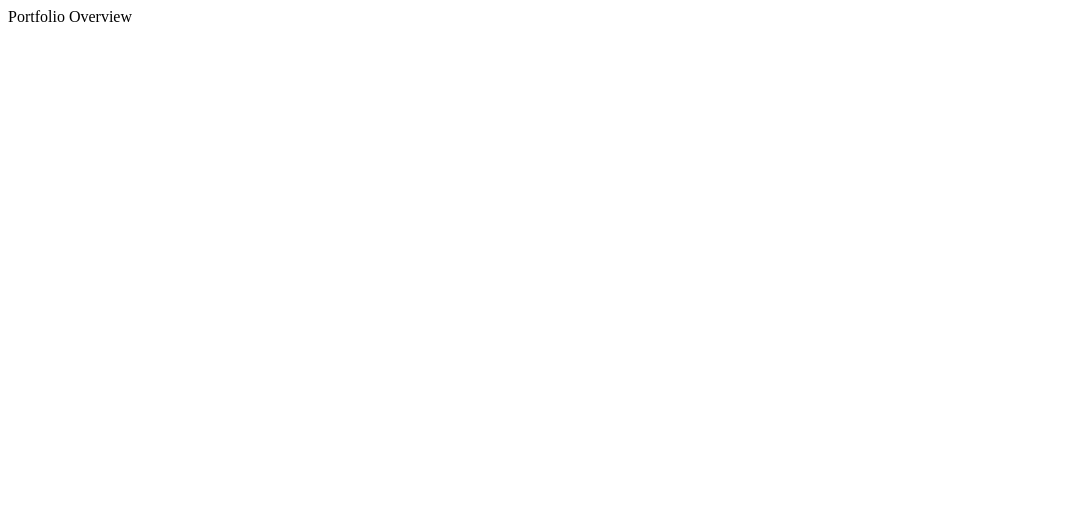
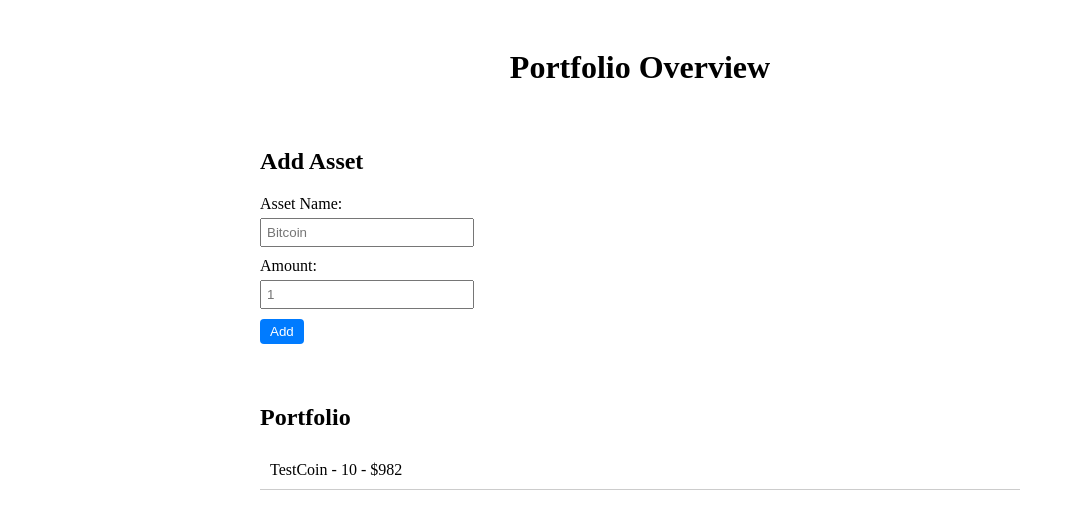
Before and after one commit to ApeIsHere/portfolio_overview, a React (Vite) app: page / in a window 1280 px wide. Shown: the top 514 px of the page, without its empty margins (0-1075 px from the left). Built offline with nearby package versions, Linux system fonts and the light colour scheme.

Commit message:
feat: add PortfolioList and AddForm components with basic UI and Redux integration
You can now add a new Asset to PortfolioList via AddForm

```diff
--- a/package.json
+++ b/package.json
@@ -14,12 +14,14 @@
     "react": "^19.0.0",
     "react-dom": "^19.0.0",
     "react-redux": "^9.2.0",
-    "sass": "^1.85.1"
+    "sass": "^1.85.1",
+    "uuid": "^11.1.0"
   },
   "devDependencies": {
     "@eslint/js": "^9.21.0",
     "@types/react": "^19.0.10",
     "@types/react-dom": "^19.0.4",
+    "@types/uuid": "^10.0.0",
     "@vitejs/plugin-react": "^4.3.4",
     "eslint": "^9.21.0",
     "eslint-plugin-react-hooks": "^5.1.0",
--- /dev/null
+++ b/src/App.scss
@@ -0,0 +1,8 @@
+.app {
+  max-width: 800px;
+  margin: 0 auto;
+  padding: 20px;
+  h1 {
+    text-align: center;
+  }
+}
--- a/src/App.tsx
+++ b/src/App.tsx
@@ -1,5 +1,14 @@
+import AddForm from "./components/AddForm/AddForm";
+import PortfolioList from "./components/PortfolioList/PortfolioList";
+
 function App() {
-  return <div>Portfolio Overview</div>;
+  return (
+    <div className="app">
+      <h1>Portfolio Overview</h1>
+      <AddForm />
+      <PortfolioList />
+    </div>
+  );
 }
 
 export default App;
--- /dev/null
+++ b/src/components/AddForm/AddForm.scss
@@ -0,0 +1,22 @@
+.add-form {
+  padding: 20px;
+  div {
+    margin-bottom: 10px;
+  }
+  label {
+    display: block;
+    margin-bottom: 5px;
+  }
+  input {
+    padding: 5px;
+    width: 200px;
+  }
+  button {
+    padding: 5px 10px;
+    background-color: #007bff;
+    color: white;
+    border: none;
+    cursor: pointer;
+    border-radius: 4px;
+  }
+}
--- /dev/null
+++ b/src/components/AddForm/AddForm.tsx
@@ -0,0 +1,56 @@
+import { useDispatch } from "react-redux";
+import { AppDispatch } from "../../store";
+import { useState } from "react";
+import { v4 as uuidv4 } from "uuid";
+import { addAsset } from "../../features/portfolio/portfolioSlice";
+
+const AddForm: React.FC = () => {
+  const dispatch = useDispatch<AppDispatch>();
+  const [name, setName] = useState("");
+  const [amount, setAmount] = useState("");
+
+  const handleSubmit = (e: React.FormEvent) => {
+    e.preventDefault();
+    if (name && amount) {
+      const newAsset = {
+        id: uuidv4(),
+        name,
+        amount: parseFloat(amount),
+        price: 0,
+      };
+      dispatch(addAsset(newAsset));
+      setName("");
+      setAmount("");
+    }
+  };
+
+  return (
+    <form className="add-form" onSubmit={handleSubmit}>
+      <h2>Add Asset</h2>
+      <div>
+        <label htmlFor="name">Asset Name:</label>
+        <input
+          id="name"
+          type="text"
+          value={name}
+          onChange={(e) => setName(e.target.value)}
+          placeholder="Bitcoin"
+        ></input>
+      </div>
+      <div>
+        <label htmlFor="amount">Amount:</label>
+        <input
+          id="amount"
+          type="number"
+          value={amount}
+          onChange={(e) => setAmount(e.target.value)}
+          placeholder="1"
+          step="1"
+        ></input>
+      </div>
+      <button type="submit">Add</button>
+    </form>
+  );
+};
+
+export default AddForm;
--- /dev/null
+++ b/src/components/PortfolioList/PortfolioList.scss
@@ -0,0 +1,12 @@
+.portfolio-list {
+  padding: 20px;
+
+  ul {
+    list-style: none;
+    padding: 0;
+  }
+  li {
+    padding: 10px;
+    border-bottom: 1px solid #ccc;
+  }
+}
--- /dev/null
+++ b/src/components/PortfolioList/PortfolioList.tsx
@@ -0,0 +1,25 @@
+import { useSelector } from "react-redux";
+import { RootState } from "../../store";
+
+const PortfolioList: React.FC = () => {
+  const assets = useSelector((state: RootState) => state.portfolio.assets);
+
+  return (
+    <div className="portfolio-list">
+      <h2>Portfolio</h2>
+      {assets.length === 0 ? (
+        <p>Нет активов в вашем портфеле. Добавьте что-нибудь, чтобы начать!</p>
+      ) : (
+        <ul>
+          {assets.map((asset) => (
+            <li key={asset.id}>
+              {asset.name} - {asset.amount} - ${asset.price}
+            </li>
+          ))}
+        </ul>
+      )}
+    </div>
+  );
+};
+
+export default PortfolioList;
--- a/src/features/portfolio/portfolioSlice.ts
+++ b/src/features/portfolio/portfolioSlice.ts
@@ -6,7 +6,14 @@ interface PortfolioState {
 }
 
 const initialState: PortfolioState = {
-  assets: [],
+  assets: [
+    {
+      id: "1",
+      name: "TestCoin",
+      amount: 10,
+      price: 982,
+    },
+  ],
 };
 
 const portfolioSlice = createSlice({
--- a/src/styles/main.scss
+++ b/src/styles/main.scss
@@ -0,0 +1,3 @@
+@import "../App.scss";
+@import "../components/PortfolioList/PortfolioList.scss";
+@import "../components/AddForm/AddForm.scss";
```
Also changed, not shown: 1 other file (tests, documents, lock files or other folders).
